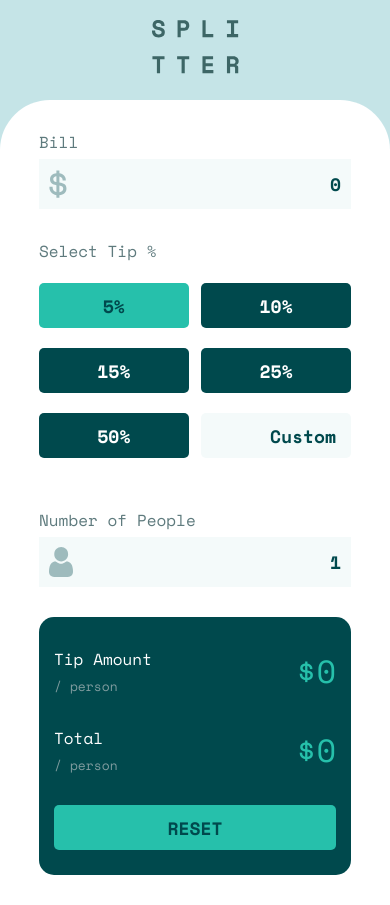
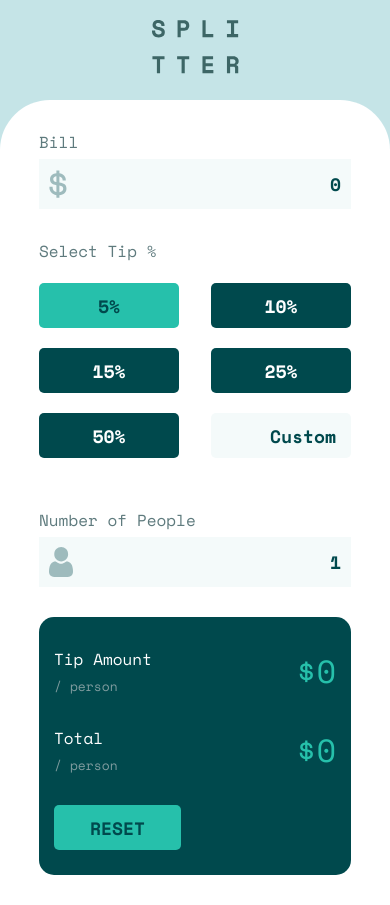
Before and after one commit to cjislegit/tip_calculator, a React (Create React App) app: page / in a window 390 px wide. Built offline with nearby package versions, Linux system fonts and the light colour scheme.

Commit message:
SelectTup component is now more responsive

```diff
--- a/src/SelectTip.js
+++ b/src/SelectTip.js
@@ -5,7 +5,6 @@
     <div className={styles.selectTip}>
       <div className={styles.selectTipLabel}>Select Tip %</div>
       <div className={styles.selectTipContainer}>
-        <div className={styles.selectTipRowR}>
         <button
           value='5'
           autoFocus
@@ -13,19 +12,17 @@
         >
           5%
         </button>
+        <button value='10' onClick={(e) => setTipAmount(e.target.value)}>
+          10%
+        </button>
         <button value='15' onClick={(e) => setTipAmount(e.target.value)}>
           15%
         </button>
+        <button value='25' onClick={(e) => setTipAmount(e.target.value)}>
+          25%
+        </button>
         <button value='50' onClick={(e) => setTipAmount(e.target.value)}>
           50%
-          </button>
-        </div>
-        <div className={styles.selectTipRowL}>
-          <button value='10' onClick={(e) => setTipAmount(e.target.value)}>
-            10%
-          </button>
-          <button value='25' onClick={(e) => setTipAmount(e.target.value)}>
-            25%
         </button>
         <input
           type='text'
@@ -34,7 +31,6 @@
         />
       </div>
     </div>
-    </div>
   );
 };
 
--- a/src/SelectTip.module.css
+++ b/src/SelectTip.module.css
@@ -13,13 +13,8 @@
 
 .selectTipContainer {
   display: flex;
+  flex-wrap: wrap;
   justify-content: space-between;
-}
-
-.selectTipContainer div {
-  width: 48%;
-  display: flex;
-  flex-direction: column;
 }
 
 .selectTipContainer input,
@@ -28,6 +23,8 @@
   margin-bottom: 20px;
   border-radius: 5px;
   border: none;
+  width: 45%;
+  max-width: 140px;
 }
 
 .selectTipContainer button {
@@ -61,4 +58,9 @@
     grid-column-start: 1;
     justify-self: center;
   }
+
+  .selectTipContainer input,
+  button {
+    width: 30%;
+  }
 }
```
Lines whose indentation alone changed are shown as unchanged.
